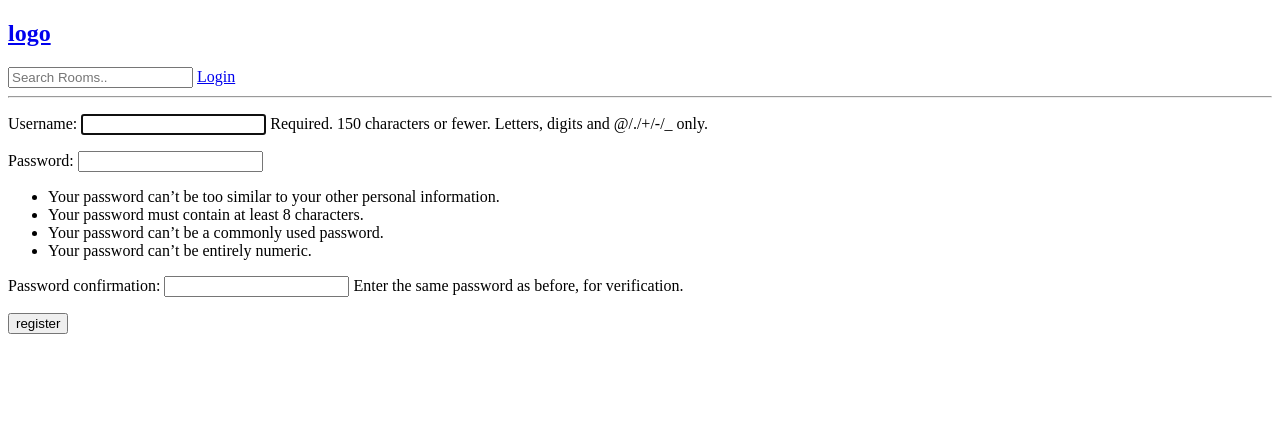
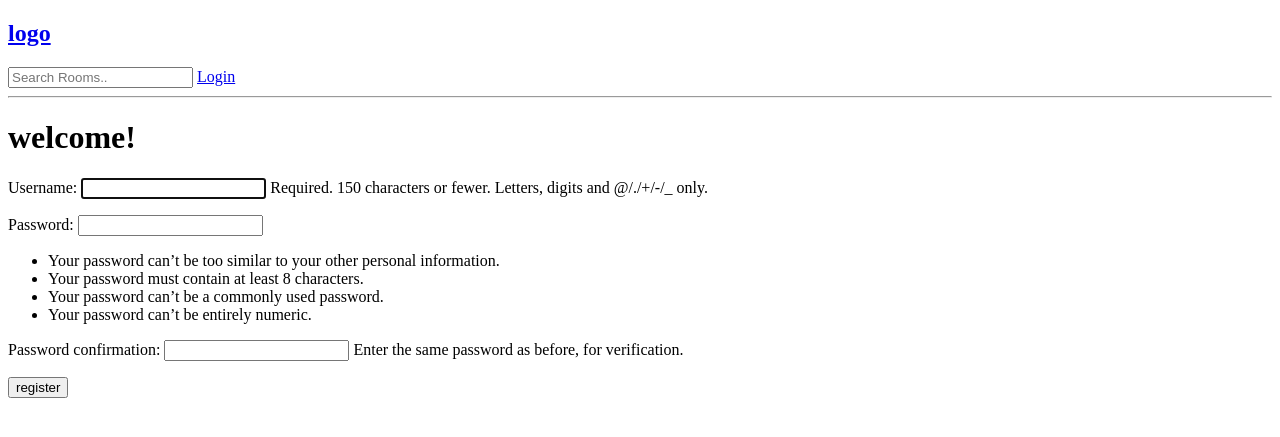
Before and after one commit to Kalyancheva/real-time-chat, a Django app: page /register/ in a window 1280 px wide. Shown: the top 437 px of the page. Run offline with Django 5.2, Linux system fonts and the light colour scheme.

Commit message:
changed html page

```diff
--- a/demo_app/templates/demo_app/login_register.html
+++ b/demo_app/templates/demo_app/login_register.html
@@ -25,6 +25,7 @@
 <div>
     <form method="POST" action="">
         {% csrf_token %}
+        <h1>welcome!</h1>
         {{form.as_p}}
         <input type="submit" value="register">
     </form>
```
